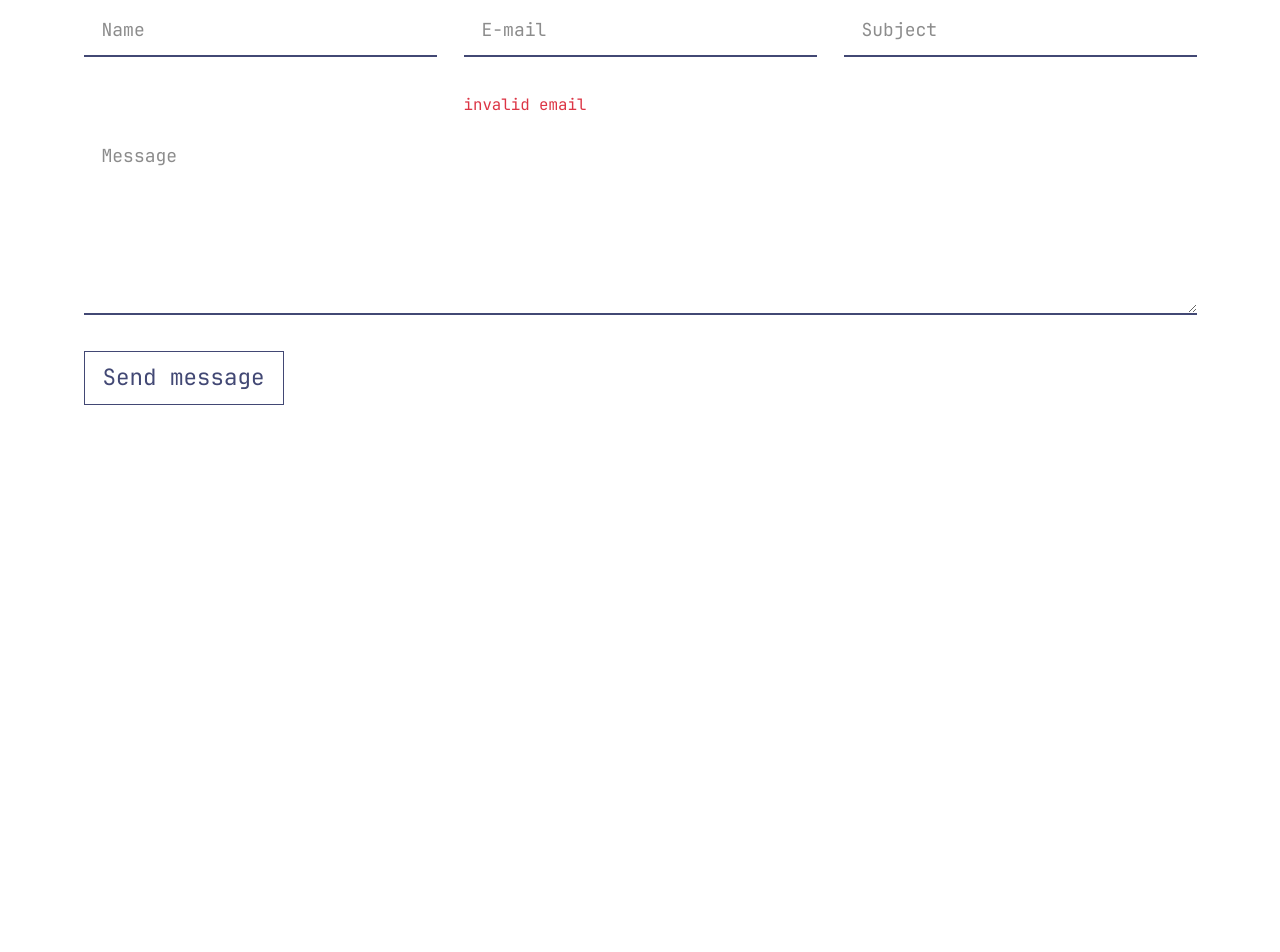
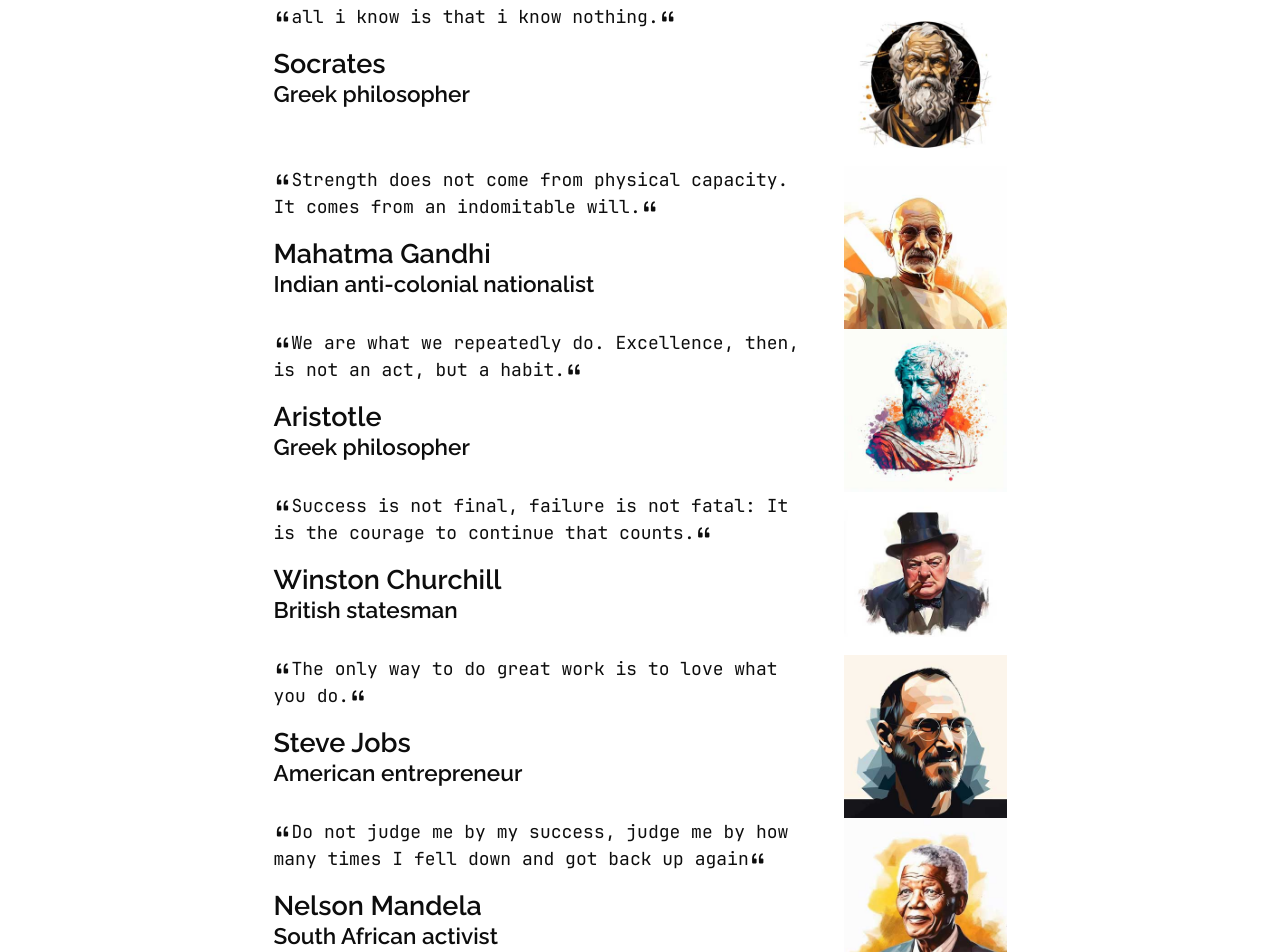
Before and after one commit to felehdev/portfolio-resume-frontend, a React (Vite) app: page / in a window 1280 px wide. Shown: the part 980-1932 px from the top of the page. Before the commit the page ends 1600 px from the top, so only its background shows below. Built offline with nearby package versions, Linux system fonts and the light colour scheme.

Commit message:
feat: add Quotes component

```diff
--- a/src/App.tsx
+++ b/src/App.tsx
@@ -1,6 +1,7 @@
 import "./assets/styles/main.scss";
 import useInitApp from "./hooks/useInitApp";
 import Home from "./components/Home";
+import Quotes from "./components/Quotes";
 import Contact from "./components/Contact";
 
 function App() {
@@ -9,6 +10,7 @@
   return (
     <>
       <Home />
+      <Quotes />
       <Contact />
     </>
   );
--- /dev/null
+++ b/src/components/Quotes.tsx
@@ -0,0 +1,183 @@
+const Quotes = () => {
+  return (
+    <article id="quotes" className="quotes section">
+      <div className="container" data-aos="fade-up">
+        <div className="row">
+          <div className="col">
+            <div className="section__header" data-aos="fade-up">
+              <h1 className="section__title">Inspirational Quotes</h1>
+              <p>Here are some quotes I want to share with you</p>
+            </div>
+          </div>
+        </div>
+      </div>
+      <div className="container" data-aos="fade-up" data-aos-delay="100">
+        <div className="swiper init-swiper">
+          <div className="swiper-wrapper">
+            <div className="swiper-slide">
+              <div className="quote-item">
+                <div className="row gy-4 justify-content-center">
+                  <div className="col-lg-6">
+                    <div className="quote-content">
+                      <p>
+                        <i className="bi bi-quote quote-icon-left"></i>
+                        <span>all i know is that i know nothing.</span>
+                        <i className="bi bi-quote quote-icon-right"></i>
+                      </p>
+                      <h3>Socrates</h3>
+                      <h4>Greek philosopher</h4>
+                    </div>
+                  </div>
+                  <div className="col-lg-2 text-center">
+                    <img
+                      src="src/assets/img/quotes/socrates.jpg"
+                      className="img-fluid quote-img"
+                      alt="Socrates"
+                    />
+                  </div>
+                </div>
+              </div>
+            </div>
+            <div className="swiper-slide">
+              <div className="quote-item">
+                <div className="row gy-4 justify-content-center">
+                  <div className="col-lg-6">
+                    <div className="quote-content">
+                      <p>
+                        <i className="bi bi-quote quote-icon-left"></i>
+                        <span>
+                          Strength does not come from physical capacity. It
+                          comes from an indomitable will.
+                        </span>
+                        <i className="bi bi-quote quote-icon-right"></i>
+                      </p>
+                      <h3>Mahatma Gandhi</h3>
+                      <h4>Indian anti-colonial nationalist</h4>
+                    </div>
+                  </div>
+                  <div className="col-lg-2 text-center">
+                    <img
+                      src="src/assets/img/quotes/gandhi.jpg"
+                      className="img-fluid quote-img"
+                      alt="Mahatma Gandhi"
+                    />
+                  </div>
+                </div>
+              </div>
+            </div>
+            <div className="swiper-slide">
+              <div className="quote-item">
+                <div className="row gy-4 justify-content-center">
+                  <div className="col-lg-6">
+                    <div className="quote-content">
+                      <p>
+                        <i className="bi bi-quote quote-icon-left"></i>
+                        <span>
+                          We are what we repeatedly do. Excellence, then, is not
+                          an act, but a habit.
+                        </span>
+                        <i className="bi bi-quote quote-icon-right"></i>
+                      </p>
+                      <h3>Aristotle</h3>
+                      <h4>Greek philosopher</h4>
+                    </div>
+                  </div>
+                  <div className="col-lg-2 text-center">
+                    <img
+                      src="src/assets/img/quotes/aristotle.jpg"
+                      className="img-fluid quote-img"
+                      alt="Aristotle"
+                    />
+                  </div>
+                </div>
+              </div>
+            </div>
+            <div className="swiper-slide">
+              <div className="quote-item">
+                <div className="row gy-4 justify-content-center">
+                  <div className="col-lg-6">
+                    <div className="quote-content">
+                      <p>
+                        <i className="bi bi-quote quote-icon-left"></i>
+                        <span>
+                          Success is not final, failure is not fatal: It is the
+                          courage to continue that counts.
+                        </span>
+                        <i className="bi bi-quote quote-icon-right"></i>
+                      </p>
+                      <h3>Winston Churchill</h3>
+                      <h4>British statesman</h4>
+                    </div>
+                  </div>
+                  <div className="col-lg-2 text-center">
+                    <img
+                      src="src/assets/img/quotes/churchil.jpg"
+                      className="img-fluid quote-img"
+                      alt="Winston Churchill"
+                    />
+                  </div>
+                </div>
+              </div>
+            </div>
+            <div className="swiper-slide">
+              <div className="quote-item">
+                <div className="row gy-4 justify-content-center">
+                  <div className="col-lg-6">
+                    <div className="quote-content">
+                      <p>
+                        <i className="bi bi-quote quote-icon-left"></i>
+                        <span>
+                          The only way to do great work is to love what you do.
+                        </span>
+                        <i className="bi bi-quote quote-icon-right"></i>
+                      </p>
+                      <h3>Steve Jobs</h3>
+                      <h4>American entrepreneur</h4>
+                    </div>
+                  </div>
+                  <div className="col-lg-2 text-center">
+                    <img
+                      src="src/assets/img/quotes/steve.jpg"
+                      className="img-fluid quote-img"
+                      alt="Steve Jobs"
+                    />
+                  </div>
+                </div>
+              </div>
+            </div>
+            <div className="swiper-slide">
+              <div className="quote-item">
+                <div className="row gy-4 justify-content-center">
+                  <div className="col-lg-6">
+                    <div className="quote-content">
+                      <p>
+                        <i className="bi bi-quote quote-icon-left"></i>
+                        <span>
+                          Do not judge me by my success, judge me by how many
+                          times I fell down and got back up again
+                        </span>
+                        <i className="bi bi-quote quote-icon-right"></i>
+                      </p>
+                      <h3>Nelson Mandela</h3>
+                      <h4>South African activist</h4>
+                    </div>
+                  </div>
+                  <div className="col-lg-2 text-center">
+                    <img
+                      src="src/assets/img/quotes/nelson.jpg"
+                      className="img-fluid quote-img"
+                      alt="Nelson Mandela"
+                    />
+                  </div>
+                </div>
+              </div>
+            </div>
+          </div>
+          <div className="swiper-pagination"></div>
+        </div>
+      </div>
+    </article>
+  );
+};
+
+export default Quotes;
```
